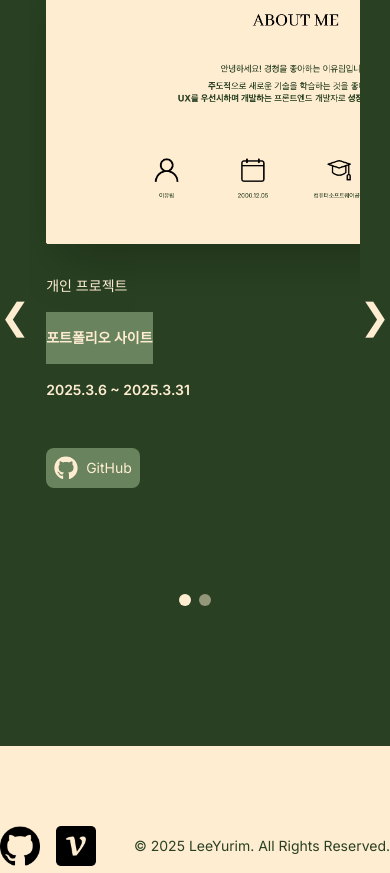
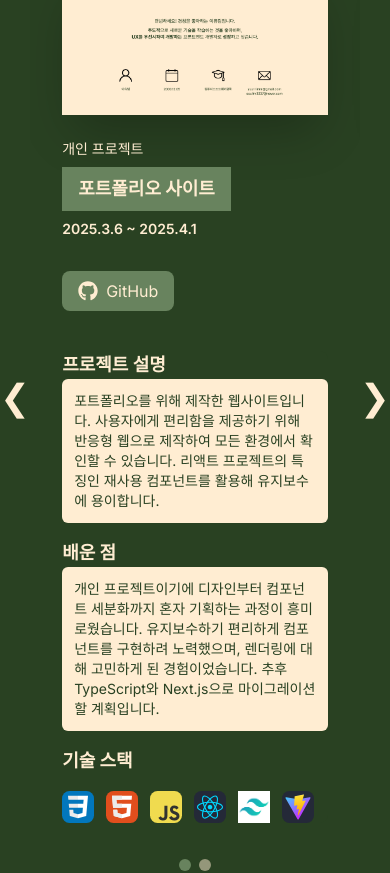
Before and after one commit to yurim1205/yurim_portfolio, a React (Vite) app in the folder yurim-portfolio/: page / in a window 390 px wide. Shown: the part 5445-6318 px from the top of the page. Built offline with nearby package versions, Linux system fonts and the light colour scheme; a web font is replaced by a local one.

Commit message:
feat: 반응형 추가

```diff
--- a/yurim-portfolio/src/components/project/project.jsx
+++ b/yurim-portfolio/src/components/project/project.jsx
@@ -21,9 +21,7 @@ const Project = () => {
 
     return (
         <div className="min-h-screen flex flex-col justify-between bg-main">
-            <section
-                id="project"
-                className="w-full py-20 mx-auto flex flex-col items-center relative bg-main overflow-hidden">
+            <section id="project" className="w-full py-20 mx-auto flex flex-col items-center relative bg-main overflow-hidden">
                 <p className="mt-4 text-[64px] sm:text-[48px] text-center font-thin font-abhaya decoration-[2px] text-[#FFEDD2]">
                     PROJECT
                 </p>
@@ -31,7 +29,7 @@ const Project = () => {
                 <div className="mt-4 w-[1200px] h-[2px] bg-text"></div>
 
                 <div className="relative w-full flex items-center justify-center mt-8">
-                    <div className="relative w-[1200px] h-auto overflow-hidden flex items-center justify-between">
+                    <div className="relative w-full max-w-[1000px] h-auto overflow-hidden flex items-center justify-between">
                         {/* 왼쪽 화살표 */}
                         <button
                             onClick={handlePrev}
@@ -42,15 +40,16 @@ const Project = () => {
 
                         <div className="w-full h-auto overflow-hidden relative">
                             <div
-                                className="flex transition-transform duration-500"
+                                className="flex transition-transform duration-500 ease-in-out"
                                 style={{
                                     transform: `translateX(-${currentIndex * 100}%)`,
+                                    width: "100%", // 전체 크기를 100%로 맞춤
                                 }}
                             >
                                 {projectData.map((project) => (
                                     <div
                                         key={project.id}
-                                        className="w-[1200px] flex-shrink-0"
+                                        className="w-full flex-shrink-0 px-4 flex justify-center"
                                     >
                                         <ProjectItem {...project} />
                                     </div>
@@ -69,12 +68,12 @@ const Project = () => {
                 </div>
 
                 {/* 슬라이드 하단 점 */}
-                <div className="flex space-x-2 absolute bottom-[140px]">
+                <div className="flex space-x-2 mt-8">
                     {projectData.map((_, index) => (
                         <div
                             key={index}
-                            className={`w-3 h-3 rounded-full bg-[#FFEDD2] ${currentIndex === index ? "bg-[#68835E]" : "bg-opacity-50"
-                                } transition-all duration-300`}
+                            className={`w-3 h-3 rounded-full transition-all duration-300 ${currentIndex === index ? "bg-[#68835E]" : "bg-[#FFEDD2] opacity-50"
+                                }`}
                         ></div>
                     ))}
                 </div>
@@ -96,6 +95,6 @@ const Project = () => {
             </footer>
         </div>
     );
-}
+};
 
 export default Project;
--- a/yurim-portfolio/src/components/project/projectData.jsx
+++ b/yurim-portfolio/src/components/project/projectData.jsx
@@ -29,7 +29,7 @@ export const projectData = [
         추후 TypeScript와 Next.js으로 마이그레이션 할 계획입니다.
         `,
         techStack: [css, HTML, JS, React, Tailwind, Vite],
-        date: "2025.3.6 ~ 2025.3.31",
+        date: "2025.3.6 ~ 2025.4.1",
         url: "",
         projectGithub: "https://github.com/yurim1205/yurim_portfolio"
     },
--- a/yurim-portfolio/src/components/project/projectItem.jsx
+++ b/yurim-portfolio/src/components/project/projectItem.jsx
@@ -1,93 +1,55 @@
 import React from "react";
-import { FaGithub } from 'react-icons/fa';
+import { FaGithub } from "react-icons/fa";
 
 const ProjectItem = ({ title, image, description, techStack, problem, semiTitle, date, url, projectGithub }) => (
-    <div className="w-full h-[700px] flex items-center justify-end ml-4">
-        {/* 프로젝트 이미지 */}
-        <div className="w-1/2 h-full flex flex-col items-start justify-start">
-            <div className="w-[500px] flex items-start justify-start overflow-hidden shadow-2xl mb-4">
-                <img
-                    src={image}
-                    alt={title}
-                    className="w-full h-auto object-contain"
-                />
+    <div className="w-full max-w-[1000px] flex flex-col md:flex-row md:justify-center items-start gap-10 mx-auto px-4">
+        <div className="w-full md:w-[45%] flex flex-col items-start">
+            <div className="w-full max-w-[500px] md:max-w-[500px] shadow-2xl mb-4 mx-auto">
+                <img src={image} alt={title} className="w-full aspect-[16/9] object-cover " />
             </div>
-            <p className="self-start text-[20px] sm:text-[20px] text-center text-text text-sm font-sans py-4">
-                {semiTitle}
-            </p>
-            <p className="self-start sm:text-[50px] text-center text-text bg-[#68835E] text-sm font-sans py-4 font-bold">
+            <p className="text-sm sm:text-md text-text py-2">{semiTitle}</p>
+            <p className="text-lg sm:text-xl md:text-3xl font-bold text-text bg-[#68835E] py-2 px-4">
                 {title}
             </p>
-            <p className="self-start text-[20px] sm:text-[20px] text-center text-text text-sm font-sans py-4 font-semibold">
-                {date}
-            </p>
-            <p className="self-start text-[20px] sm:text-[20px] text-center text-text text-sm font-sans py-4 font-semibold">
-                {url}
-            </p>
-            <p className="self-start text-[20px] sm:text-[20px] text-center bg-[#68835E] text-text text-sm rounded-lg font-sans py-2 px-2">
+            <p className="text-sm sm:text-md font-semibold text-text py-2">{date}</p>
+            <p className="text-sm sm:text-md font-semibold text-text py-2">{url}</p>
             {projectGithub && (
-                    <a
-                        href={projectGithub}
-                        target="_blank"
-                        rel="noopener noreferrer"
-                        className="flex items-center gap-2 text-text hover:"
-                    >
-                        <FaGithub size={24} /> GitHub
+                <a href={projectGithub} target="_blank" rel="noopener noreferrer"
+                    className="flex items-center gap-2 bg-[#68835E] text-text rounded-lg px-4 py-2 mt-2">
+                    <FaGithub size={20} /> GitHub
                 </a>
             )}
-            </p>
         </div>
 
-        {/* 가운데 선- 길이조절을 위해 줄을 두 개로 분리함 */}
-        <div className="relative w-[2px] bg-text ml-10">
-            {/* 위쪽 줄 */}
-            <div className="absolute top-0 left-0 w-[2px] bg-text" style={{ height: "250px" }}></div>
-
-            {/* 아래쪽 줄 */}
-            <div className="absolute bottom-0 left-0 w-[2px] bg-text" style={{ height: "650px" }}></div>
-        </div>
-
-        <div className="sm:w-[80%] md:w-[60%] flex flex-col items-start justify-start px-8 w-full h-[700px] ml-4">
-            <div className="mb-4 w-[100%] max-w-[450px] bg-main rounded-full items-start justify-start flex flex-col">
-                <div className="flex flex-col items-start justify-start">
-                    <p className="text-[18px] sm:text-[18px] text-center text-text text-sm font-sans py-4 font-bold">
-                        프로젝트 설명
-                    </p>
-                    <p
-                        className="py-2 px-4 max-w-[450px] text-[16px] sm:text-[16px] text-left text-main bg-text text-sm font-semibold font-sans whitespace-pre-line break-words"
-                    >
+        {/* 프로젝트 설명 */}
+        <div className="w-full md:w-[48%] flex flex-col items-start">
+            <div className="w-full bg-main rounded-lg">
+                <div className="mb-4">
+                    <p className="text-lg sm:text-md font-bold text-text">프로젝트 설명</p>
+                    <p className="text-sm sm:text-md bg-text text-main p-3 rounded-md max-w-[500px] w-full">
                         {description}
                     </p>
                 </div>
-                <br></br>
-
-                <div className=" flex flex-col items-start justify-start">
-                    <p className="text-[18px] sm:text-[18px] text-center text-text text-sm font-sans py-4 font-bold">
-                        배운 점
-                    </p>
-                    <p className="py-2 px-4 max-w-[450px] text-[16px] sm:text-[15px] text-left text-main bg-text text-sm font-semibold font-sans whitespace-pre-line break-words">
+                <div className="mb-4">
+                    <p className="text-lg sm:text-md font-bold text-text">배운 점</p>
+                    <p className="text-sm sm:text-md bg-text text-main p-3 rounded-md max-w-[500px] w-full">
                         {problem}
                     </p>
                 </div>
-                <br></br>
-
-                <div className="gap-3 flex flex-col items-start justify-start">
-                    <p className="text-[18px] sm:text-[18px] text-start text-text  text-sm font-sans  py-2 font-bold">
-                        기술 스택
-                    </p>
-                </div>
+                <div>
+                    <p className="text-lg sm:text-xl font-bold text-text">기술 스택</p>
                 </div>
 
-            {/* 기술 스택 */}
-            <div className="flex gap-5 flex-wrap">
+                <div className="flex flex-wrap gap-3 mt-4">
                     {techStack.map((tech, index) => (
-                    <div key={index} className="w-10 h-10">
+                        <div key={index} className="w-8 h-8 sm:w-10 sm:h-10">
                             <img src={tech} alt={`tech-${index}`} className="w-full h-full object-contain" />
                         </div>
                     ))}
                 </div>
             </div>
         </div>
+    </div>
 );
 
 export default ProjectItem;
```
Lines whose indentation alone changed are shown as unchanged.
